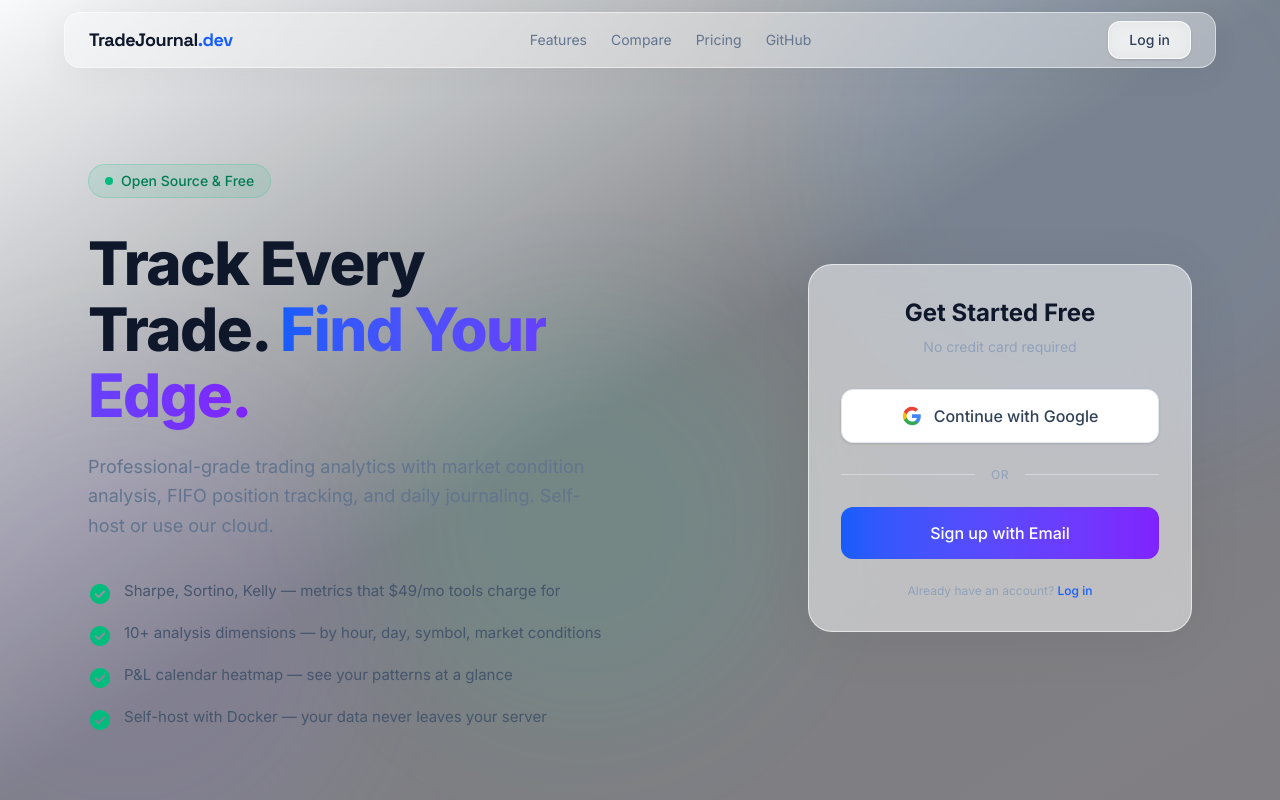
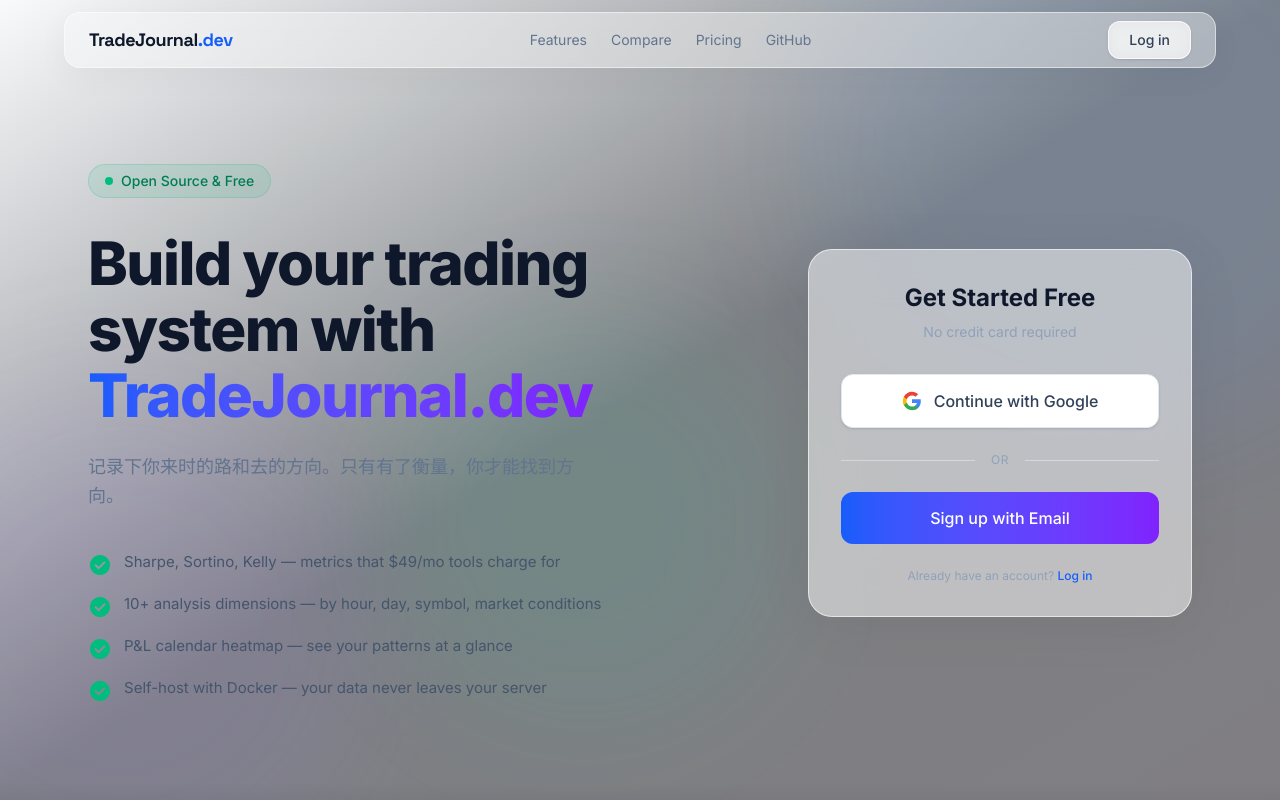
Before and after one commit to zhengxuyu/open-tradervue, a React (Vite) app in the folder frontend/: page /landing in a window 1280 px wide. Shown: the top 800 px of the page. Built offline with nearby package versions, Linux system fonts and the light colour scheme; no server answers.

Commit message:
copy: update landing headline and subtitle

```diff
--- a/frontend/src/pages/Landing.tsx
+++ b/frontend/src/pages/Landing.tsx
@@ -92,13 +92,13 @@ export function Landing() {
               Open Source & Free
             </div>
             <h1 className="text-5xl lg:text-6xl font-extrabold tracking-tight leading-[1.1]">
-              Track Every Trade.{' '}
+              Build your trading system with{' '}
               <span className="bg-gradient-to-r from-blue-600 to-violet-600 bg-clip-text text-transparent">
-                Find Your Edge.
+                TradeJournal.dev
               </span>
             </h1>
             <p className="mt-6 text-lg text-slate-500 max-w-lg leading-relaxed">
-              Professional-grade trading analytics with market condition analysis, FIFO position tracking, and daily journaling. Self-host or use our cloud.
+              记录下你来时的路和去的方向。只有有了衡量，你才能找到方向。
             </p>
             <div className="mt-10 space-y-4">
               {[
```
